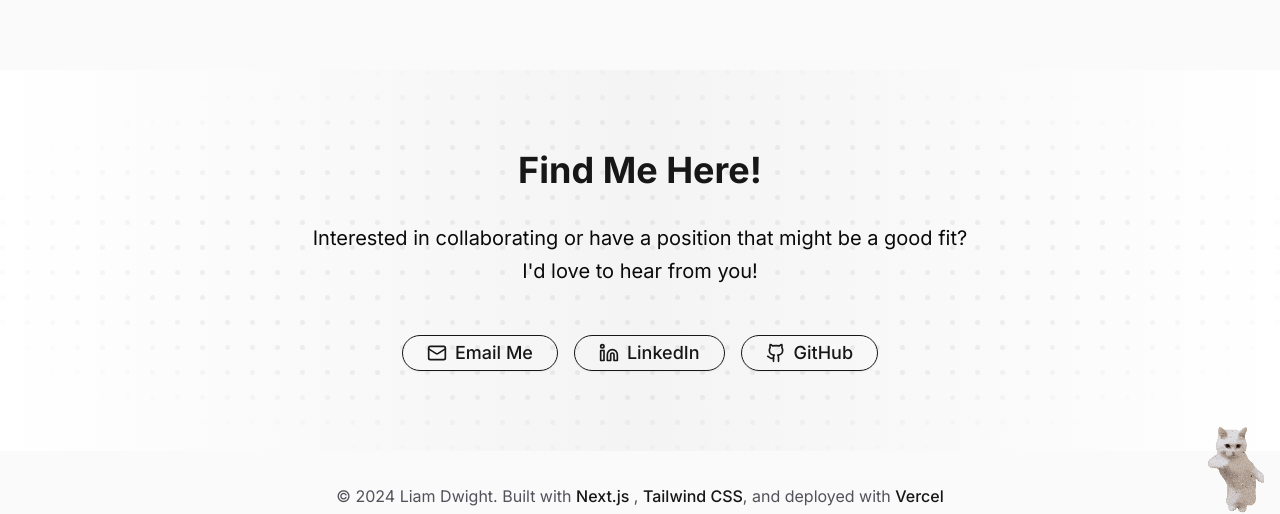
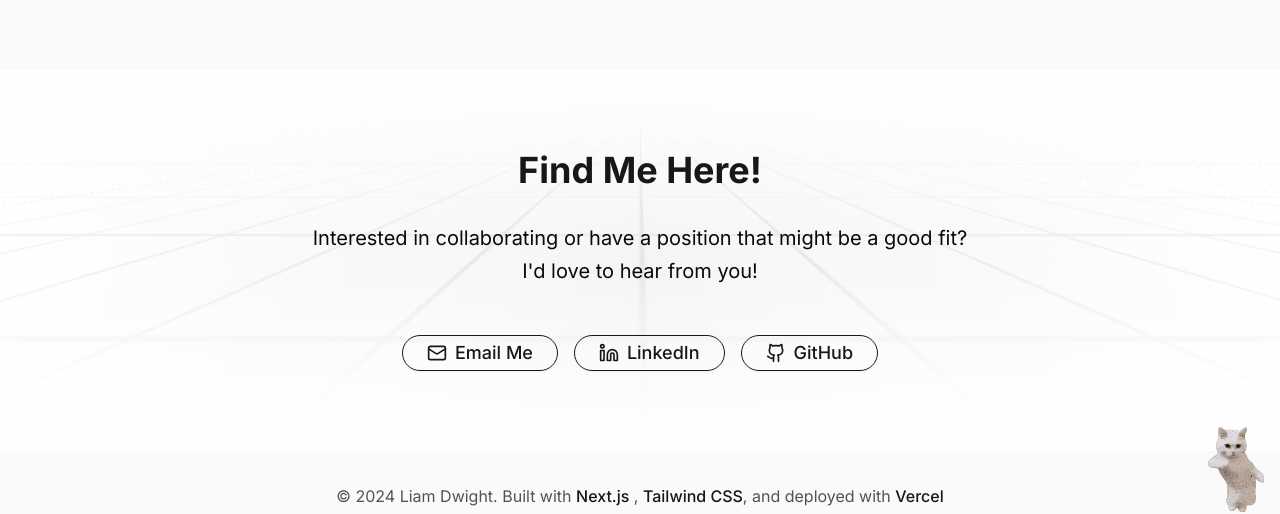
Before and after one commit to lame-o/portfolio, a Next.js app: page / in a window 1280 px wide. Shown: the part 3406-3920 px from the top of the page. Built offline with nearby package versions, Linux system fonts and the light colour scheme.

Commit message:
grid animation

```diff
--- a/app/page.tsx
+++ b/app/page.tsx
@@ -11,6 +11,7 @@
 import ShineBorder from "@/components/ui/shine-border"
 import DotPattern from "@/components/ui/dot-pattern"
 import LetterPullup from "@/components/ui/letter-pullup"
+import RetroGrid from "@/components/ui/retro-grid"
 
 export default function Home() {
   const projects = [
@@ -547,17 +548,18 @@
       </section>
 
       {/* Contact Section */}
-      <section id="contact" className="py-20 bg-white relative">
-        <div className="absolute inset-0 pointer-events-none overflow-hidden">
+      <section id="contact" className="py-20 bg-white relative overflow-hidden">
+        <div className="absolute inset-0 pointer-events-none">
           <div className="absolute inset-0 bg-gradient-to-r from-transparent via-zinc-100 to-transparent" />
-          <DotPattern
-            width={25}
-            height={25}
-            cx={2.5}
-            cy={2.5}
-            cr={2.5}
-            className="fill-black/[0.05] [mask-image:radial-gradient(ellipse_at_center,black_50%,transparent_80%)]"
+          <RetroGrid
+            className="w-full h-full scale-150 -translate-y-1/4"
+            angle={80}
+            cellSize={40}
+            opacity={0.2}
+            lightLineColor="#000"
+            darkLineColor="#000"
           />
+          <div className="absolute inset-0 bg-gradient-to-b from-white via-transparent to-white" />
         </div>
         <div className="container mx-auto px-6 text-center relative">
           <motion.h2
--- /dev/null
+++ b/components/ui/retro-grid.tsx
@@ -0,0 +1,69 @@
+import { cn } from "@/lib/utils";
+
+interface RetroGridProps extends React.HTMLAttributes<HTMLDivElement> {
+  /**
+   * Additional CSS classes to apply to the grid container
+   */
+  className?: string;
+  /**
+   * Rotation angle of the grid in degrees
+   * @default 65
+   */
+  angle?: number;
+  /**
+   * Grid cell size in pixels
+   * @default 60
+   */
+  cellSize?: number;
+  /**
+   * Grid opacity value between 0 and 1
+   * @default 0.5
+   */
+  opacity?: number;
+  /**
+   * Grid line color in light mode
+   * @default "gray"
+   */
+  lightLineColor?: string;
+  /**
+   * Grid line color in dark mode
+   * @default "gray"
+   */
+  darkLineColor?: string;
+}
+
+export default function RetroGrid({
+  className,
+  angle = 65,
+  cellSize = 60,
+  opacity = 0.5,
+  lightLineColor = "gray",
+  darkLineColor = "gray",
+  ...props
+}: RetroGridProps) {
+  const gridStyles = {
+    "--grid-angle": `${angle}deg`,
+    "--cell-size": `${cellSize}px`,
+    "--opacity": opacity,
+    "--light-line": lightLineColor,
+    "--dark-line": darkLineColor,
+  } as React.CSSProperties;
+
+  return (
+    <div
+      className={cn(
+        "pointer-events-none absolute size-full overflow-hidden [perspective:200px]",
+        `opacity-[var(--opacity)]`,
+        className,
+      )}
+      style={gridStyles}
+      {...props}
+    >
+      <div className="absolute inset-0 [transform:rotateX(var(--grid-angle))]">
+        <div className="animate-grid [background-image:linear-gradient(to_right,var(--light-line)_1px,transparent_0),linear-gradient(to_bottom,var(--light-line)_1px,transparent_0)] [background-repeat:repeat] [background-size:var(--cell-size)_var(--cell-size)] [height:300vh] [inset:0%_0px] [margin-left:-200%] [transform-origin:100%_0_0] [width:600vw] dark:[background-image:linear-gradient(to_right,var(--dark-line)_1px,transparent_0),linear-gradient(to_bottom,var(--dark-line)_1px,transparent_0)]" />
+      </div>
+
+      <div className="absolute inset-0 bg-gradient-to-t from-white to-transparent to-90% dark:from-black" />
+    </div>
+  );
+}
--- a/tailwind.config.js
+++ b/tailwind.config.js
@@ -90,12 +90,21 @@
   				to: {
   					'background-position': '0% 0%'
   				}
+  			},
+  			grid: {
+  				'0%': {
+  					transform: 'translateY(-50%)'
+  				},
+  				'100%': {
+  					transform: 'translateY(0)'
+  				}
   			}
   		},
   		animation: {
   			'accordion-down': 'accordion-down 0.2s ease-out',
   			'accordion-up': 'accordion-up 0.2s ease-out',
-  			shine: 'shine var(--duration) infinite linear'
+  			shine: 'shine var(--duration) infinite linear',
+  			grid: 'grid 15s linear infinite'
   		}
   	}
   },
```
